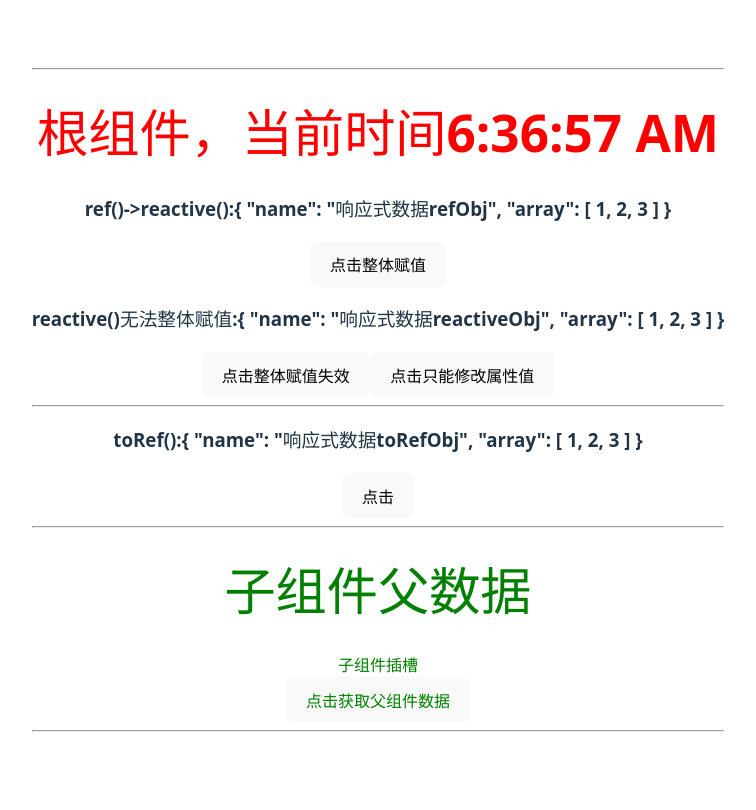
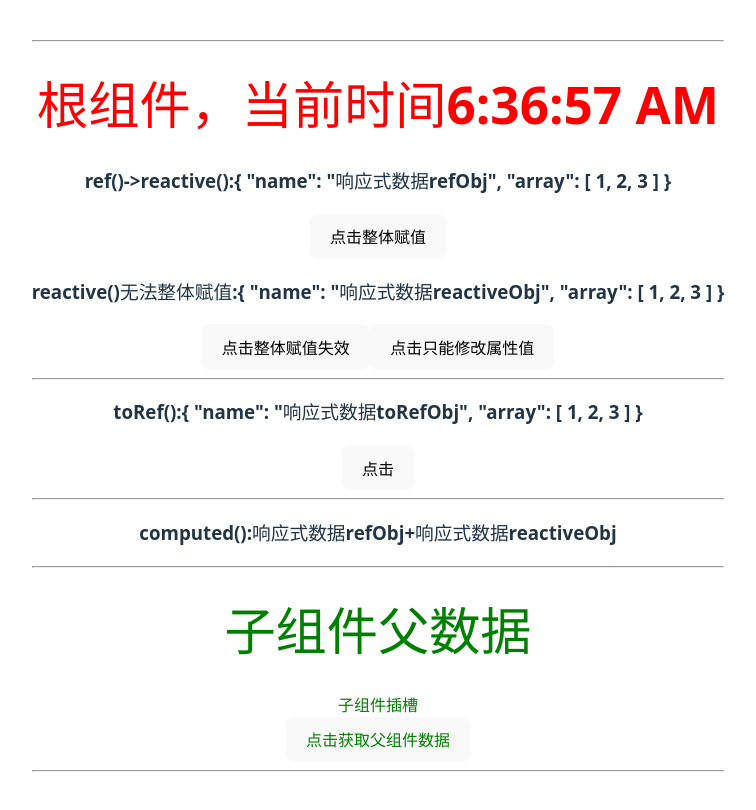
Before and after one commit to 0x01-0x00/vue3_study, a Vue app: page / in a window 1280 px wide. Shown: the whole page, without its empty margins (262-1018 px from the left). Built offline with nearby package versions, Linux system fonts and the light colour scheme.

Commit message:
feat(App): 添加 computed 属性示例
- 在 App.vue 中添加 computed 属性的使用示例- 计算 refObj 和 reactiveObj 的 name 属性拼接结果
- 更新模板以显示 computedObj 的值

```diff
--- a/src/App.vue
+++ b/src/App.vue
@@ -9,6 +9,8 @@
   <hr/>
   <h3>toRef():{{ toRefObj }}</h3>
   <button @click="changeToRefValue">点击</button>
+  <hr/>
+  <h3>computed():{{ computedObj }}</h3>
 
   <hr/>
   <MyChild fatherData="父数据">
@@ -21,7 +23,7 @@
 
 <script>
   import MyChild from "./pages/MyChild.vue";
-  import {onMounted, reactive, ref, toRef} from "vue";
+  import {computed, onMounted, reactive, ref, toRef} from "vue";
 
   export default {
     setup() {
@@ -35,7 +37,6 @@
 
       let refObj = ref({name: "响应式数据refObj", array: [1, 2, 3]})
       let reactiveObj = reactive({name: "响应式数据reactiveObj", array: [1, 2, 3]})
-
       function changeRefObj() {
         if (refObj.value.name === "响应式数据refObj") {
           refObj.value = {name: "响应式数据refObj->Change", array: [4, 5, 6]}
@@ -65,7 +66,6 @@
 
       let toRefObj = reactive({name: "响应式数据toRefObj", array: [1, 2, 3]})
       let toRefObj_name = toRef(toRefObj, "name")
-
       function changeToRefValue() {
         console.log(toRefObj_name)
         if (toRefObj.name === "响应式数据toRefObj") {
@@ -76,11 +76,16 @@
         console.log(toRefObj_name)
       }
 
+      let computedObj = computed(() => {
+        return refObj.value.name + "+" + reactiveObj.name
+      })
+
       return {
         currentTime,
         refObj,
         reactiveObj,
         toRefObj,
+        computedObj,
         changeRefObj,
         changeReactiveObj,
         changeReactiveValue,
```
